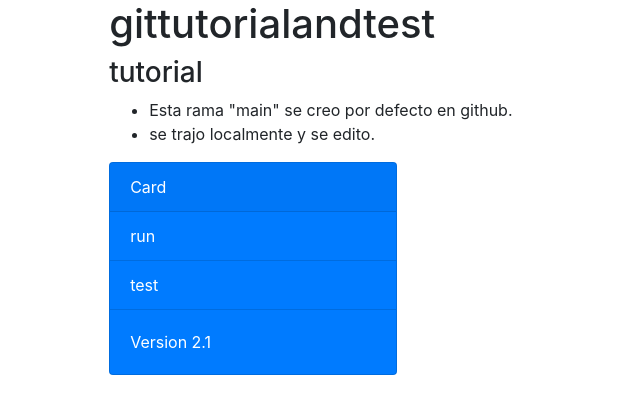
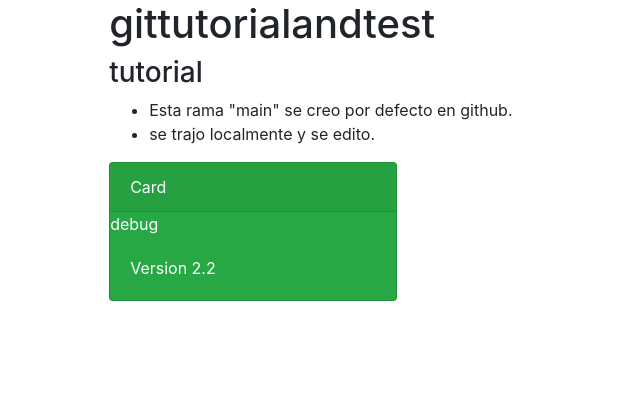
Before and after one commit to ander-chan/gittutorialandtest, a PHP site: page / in a window 1280 px wide. Shown: the top 414 px of the page, without its empty margins (0-640 px from the left). Run offline with PHP 8.4, Linux system fonts and the light colour scheme; some libraries are stand-ins or nearby versions.

Commit message:
se cambioaron las filas de la tarjeta a color success y una sola fila (debug)

```diff
--- a/index.php
+++ b/index.php
@@ -20,15 +20,13 @@
 		</div>
 		<div class="row">
 			<div class="offset-md-1 col col-md-8">
-				<div class="card text-white bg-primary mb-3" style="max-width: 18rem;">
+				<div class="card text-white bg-success mb-3" style="max-width: 18rem;">
 				 <div class="card-header">Card</div>
 				    <ul class=" list-group list-group-flush">
-							<li class="bg-primary list-group-item">run</li>
-							<li class="bg-primary list-group-item">test</li>
-
+							<li class="bg-successlist-group-item">debug</li>
 						  </ul>
 					<div class="card-body">
-						Version 2.1
+						Version 2.2
 					</div>
 
 				</div>
```
